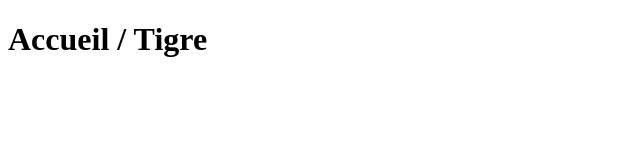
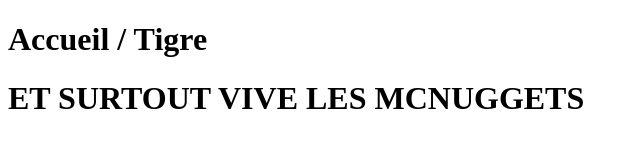
Before and after one commit to Berber92i/monProjet, a plain HTML site: page index.html in a window 1280 px wide. Shown: the whole page, without its empty margins (0-640 px from the left). Drawn offline with Linux system fonts and the light colour scheme.

Commit message:
Ajout de nuggets

```diff
--- a/index.html
+++ b/index.html
@@ -7,5 +7,6 @@
 </head>
 <body>
     <h1>Accueil / Tigre</h1>
+    <h1>ET SURTOUT VIVE LES MCNUGGETS</h1>
 </body>
 </html>
```
